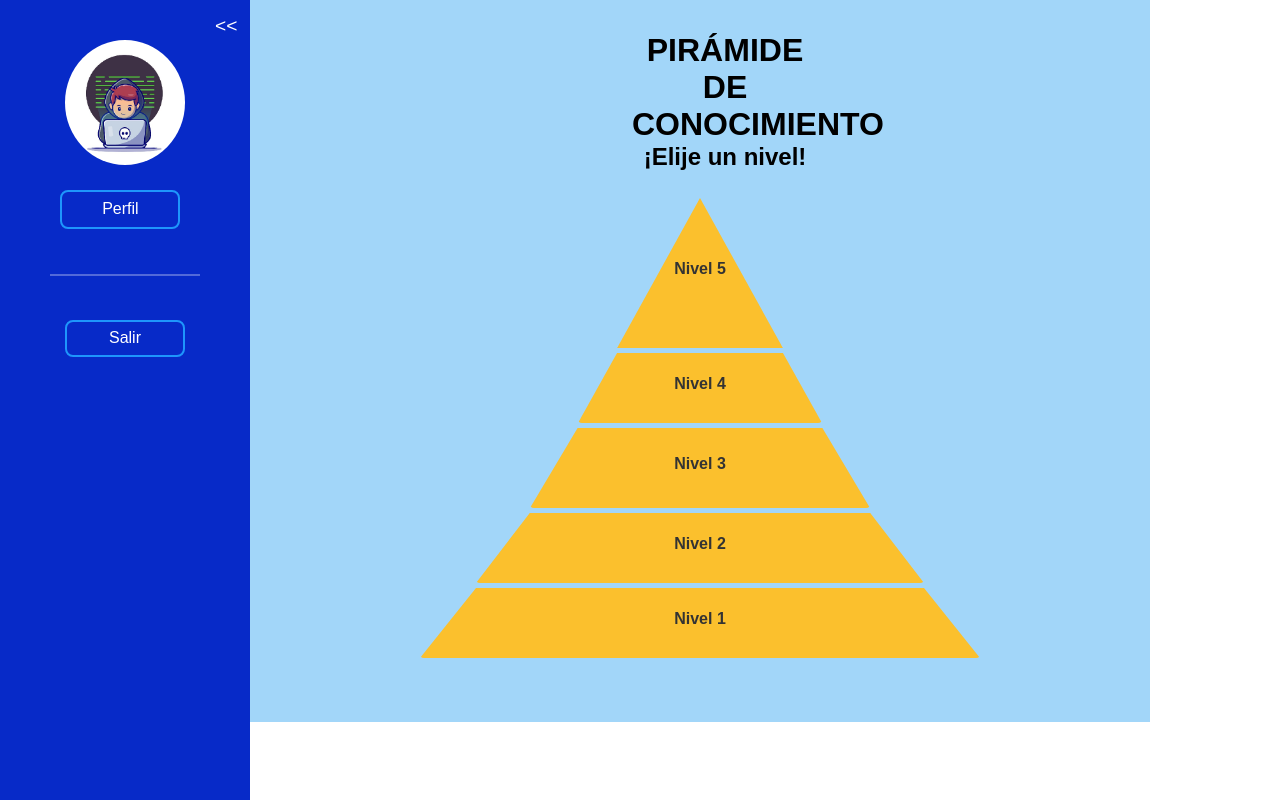
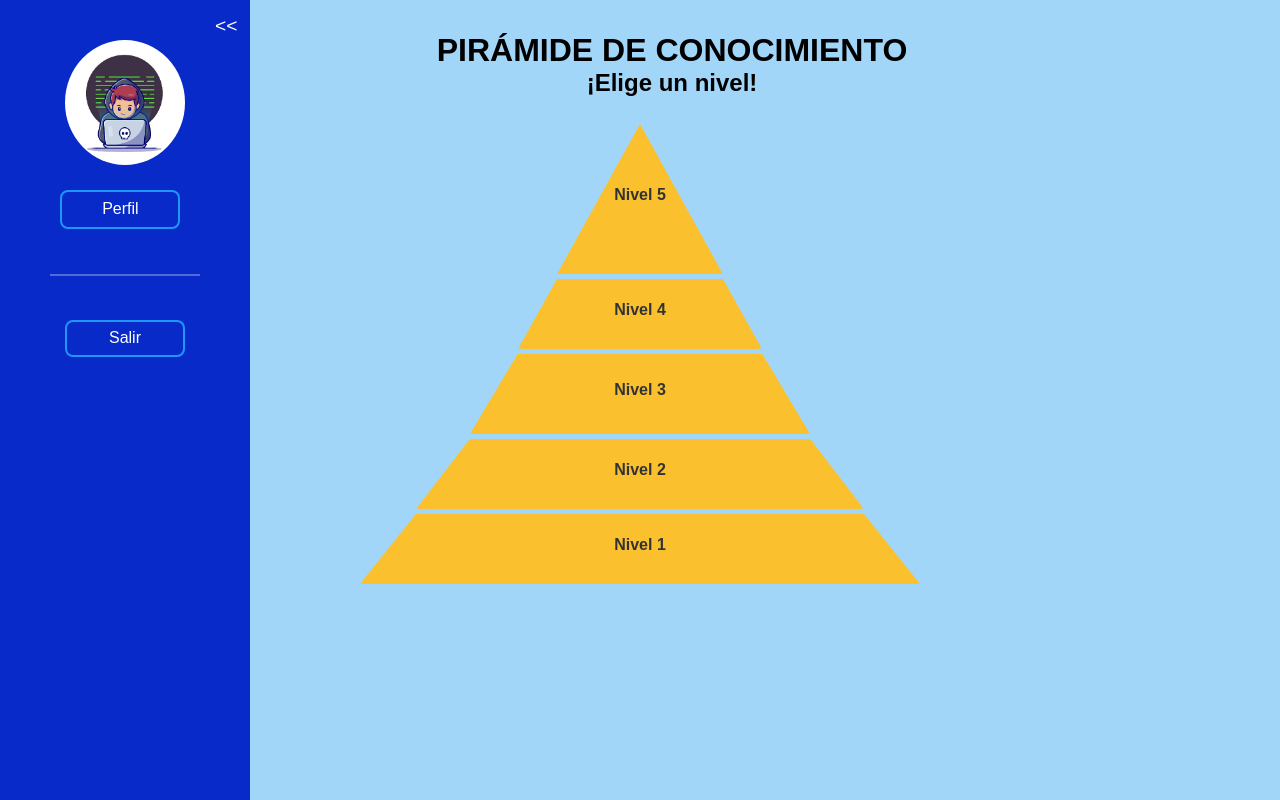
Before and after one commit to Darpsi/Frontend-CodeKids, a React (Create React App) app: page /modules/1 in a window 1280 px wide. Built offline with nearby package versions, Linux system fonts and the light colour scheme; a web font is replaced by a local one.

Commit message:
primeros arreglos css piramide

```diff
--- a/src/assets/styles/SelectLevel.css
+++ b/src/assets/styles/SelectLevel.css
@@ -4,17 +4,19 @@
   background: #a2d6f9;
   padding: 2rem;
   font-family: 'Sour Gummy', sans-serif;
-  max-width: 900px;
+
   align-items: center;
   align-self: center;
-  margin-left: 250px;
+
+  width: 100vw;
+  height: 100vh;
+
 }
 
 .contenido-central {
-  margin-left: 350px;
+  width: 100vw;
   text-align: center;
   margin-bottom: 2rem;
-  margin-right: 300px;
 }
 
 .piramide-rectangular {
--- a/src/pages/SelectLevel.jsx
+++ b/src/pages/SelectLevel.jsx
@@ -38,7 +38,7 @@ const Piramide = () => {
       <BarraLateral />
       <div className="contenido-central">
         <h1>PIRÁMIDE DE CONOCIMIENTO</h1>
-        <h2>¡Elije un nivel!</h2>
+        <h2>¡Elige un nivel!</h2>
       </div>
 
       <div className="piramide-rectangular">
```
